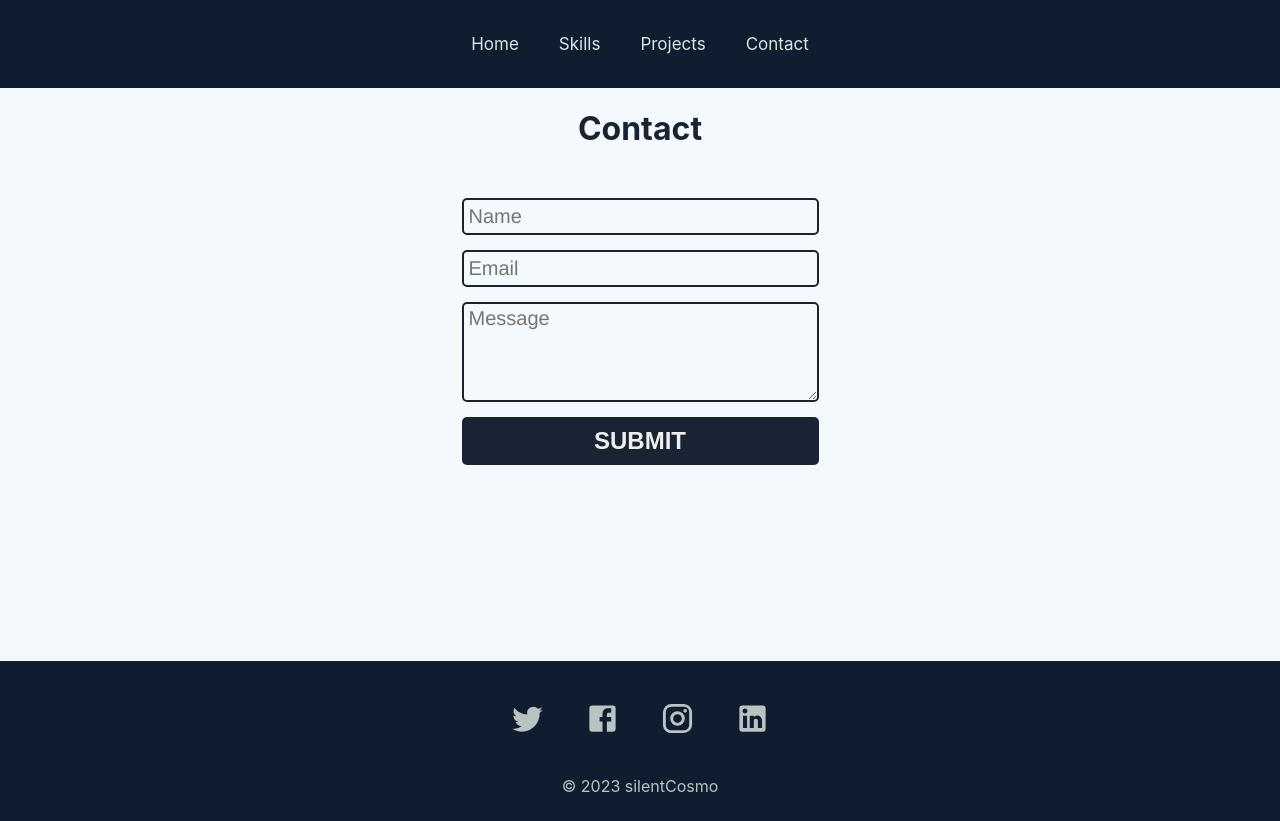
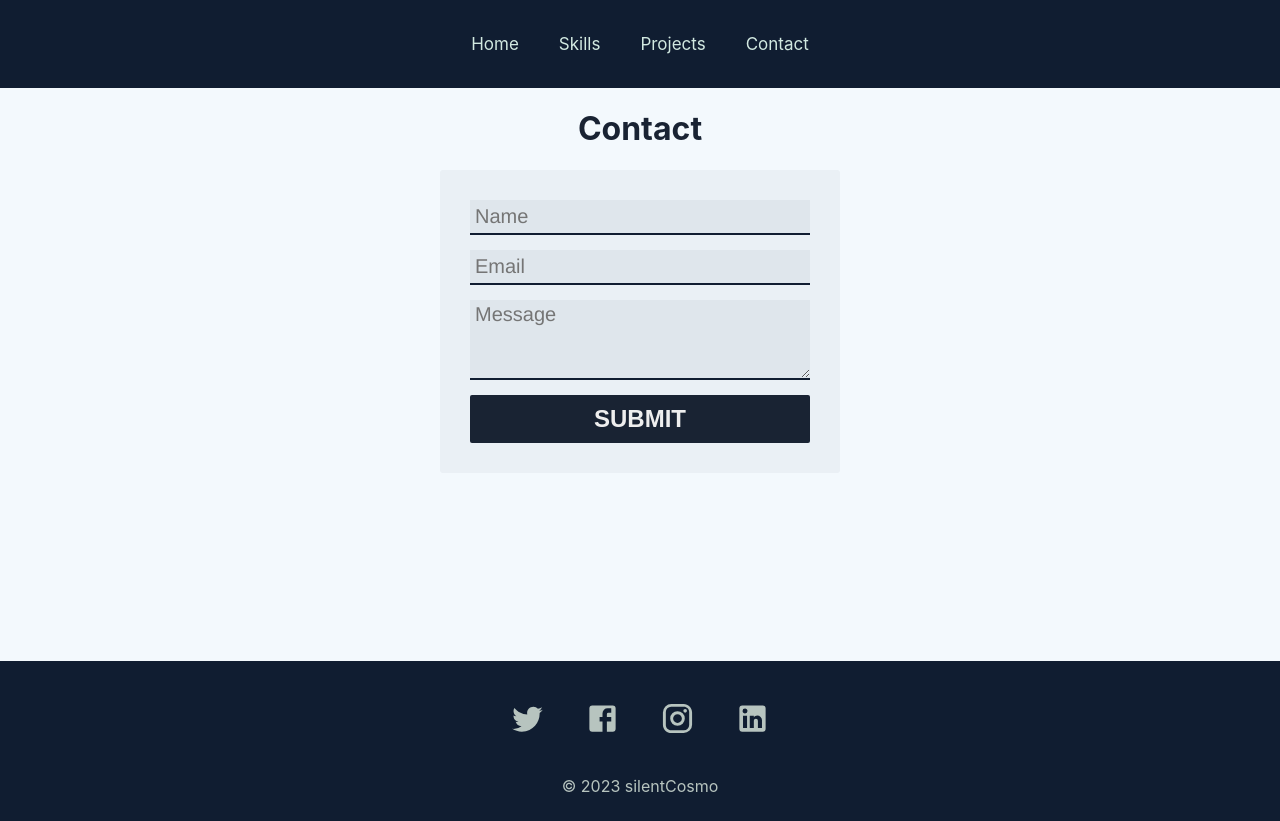
Before and after one commit to silentCosmo/react-portfolio, a React (Create React App) app: page /contact in a window 1280 px wide. Built offline with nearby package versions, Linux system fonts and the light colour scheme.

Commit message:
contact_style

```diff
--- a/src/styles/Contact.css
+++ b/src/styles/Contact.css
@@ -3,17 +3,18 @@
     height: 69vh;
 }
 
-form { max-width:420px; margin:50px auto; }
+form { max-width:400px; margin:20px auto; padding-top: 30px; padding-bottom: 30px; background-color: #101d310a; border-radius: 3px; }
 
 .feedback-input {
   color:#192333;
   font-family: Helvetica, Arial, sans-serif;
   font-weight:500;
   font-size: 20px;
-  border-radius: 5px;
+  border:0;/*
+  border-radius: 5px;*/
+  border-bottom:2px solid #101D31;
+  background-color: #101d310c;
   line-height: 19px;
-  background-color: transparent;
-  border:2px solid #192333;
   transition: all 0.3s;
   padding: 5px;
   margin-bottom: 15px;
@@ -22,17 +23,19 @@ form { max-width:420px; margin:50px auto; }
   outline:0;
 }
 
-.feedback-input:focus { border:2px solid #054439; }
+.feedback-input:focus { border-bottom:2px solid #0b7765; background-color: #101d311a; }
 
 .input-error {
   color:#192333;
   font-family: Helvetica, Arial, sans-serif;
   font-weight:500;
-  font-size: 20px;
-  border-radius: 5px;
+  font-size: 20px;/*
+  border-radius: 5px; */
   line-height: 19px;
-  background-color: transparent;
-  border:2px solid darkred;
+  background-color: #101d310c;
+  border: 0;
+  border-bottom:2px solid darkred;/*
+    */
   transition: all 0.3s;
   padding: 5px;
   margin-bottom: 15px;
@@ -40,10 +43,10 @@ form { max-width:420px; margin:50px auto; }
   box-sizing: border-box;
   outline:0;
 }
-.input-error:focus { border:2px solid #d10000; }
+.input-error:focus { border-bottom:2px solid #d10000;}
 
 textarea {
-  height: 100px;
+  height: 80px;
   line-height: 150%;
   resize:vertical;
 }
@@ -51,8 +54,8 @@ textarea {
 [type="submit"] {
   font-family: 'Montserrat', Arial, Helvetica, sans-serif;
   width: 85%;
-  background:#192333;
-  border-radius:5px;
+  background:#192333;/*
+  border-radius:1px; */
   border:0;
   cursor:pointer;
   color:#EEEEEE;
@@ -69,7 +72,7 @@ textarea {
   font-family: 'Montserrat', Arial, Helvetica, sans-serif;
   width: 85%;
   background:#192333;
-  border-radius:5px;
+  border-radius:2px;
   border:0;
   cursor:pointer;
   color:#EEEEEE;
```
